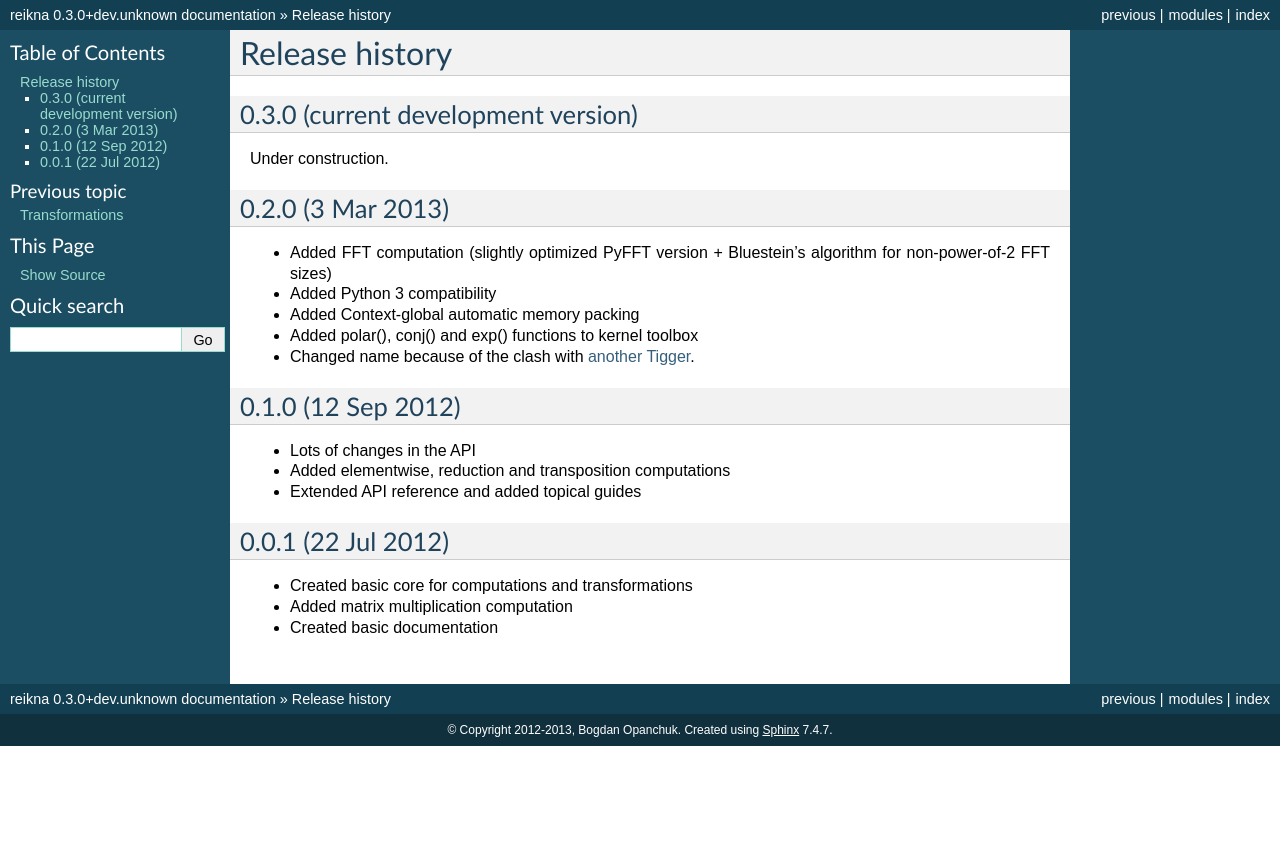
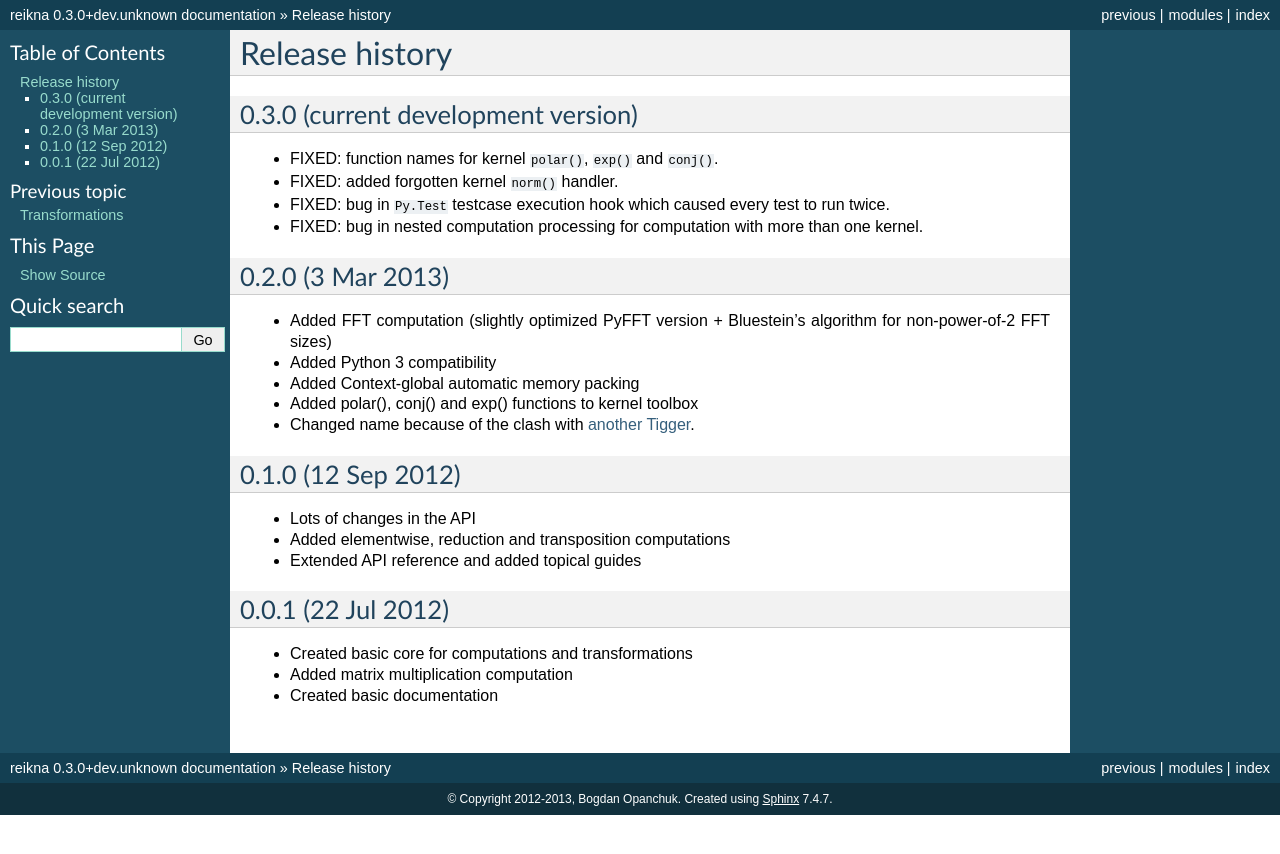
Before and after one commit to fjarri/reikna, a Sphinx documentation site: the page built from doc/source/history.rst, in a window 1280 px wide. Shown: the top 854 px of the page. Built offline with Sphinx 7.4.7, drawn with Linux system fonts in a browser that asks for light colours.

Commit message:
doc/history: updated

```diff
--- a/doc/source/history.rst
+++ b/doc/source/history.rst
@@ -5,7 +5,10 @@ Release history
 0.3.0 (current development version)
 ===================================
 
-Under construction.
+* FIXED: function names for kernel ``polar()``, ``exp()`` and ``conj()``.
+* FIXED: added forgotten kernel ``norm()`` handler.
+* FIXED: bug in ``Py.Test`` testcase execution hook which caused every test to run twice.
+* FIXED: bug in nested computation processing for computation with more than one kernel.
 
 
 0.2.0 (3 Mar 2013)
```
